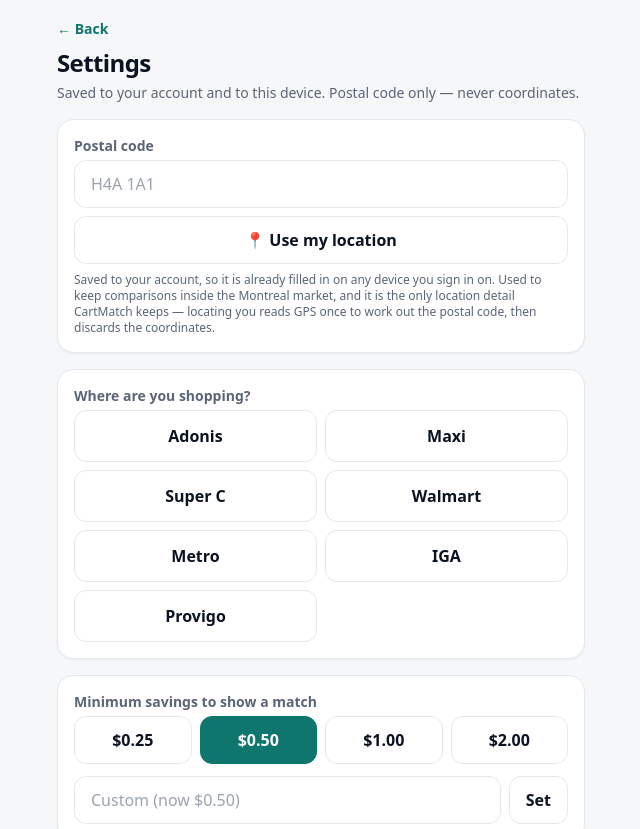
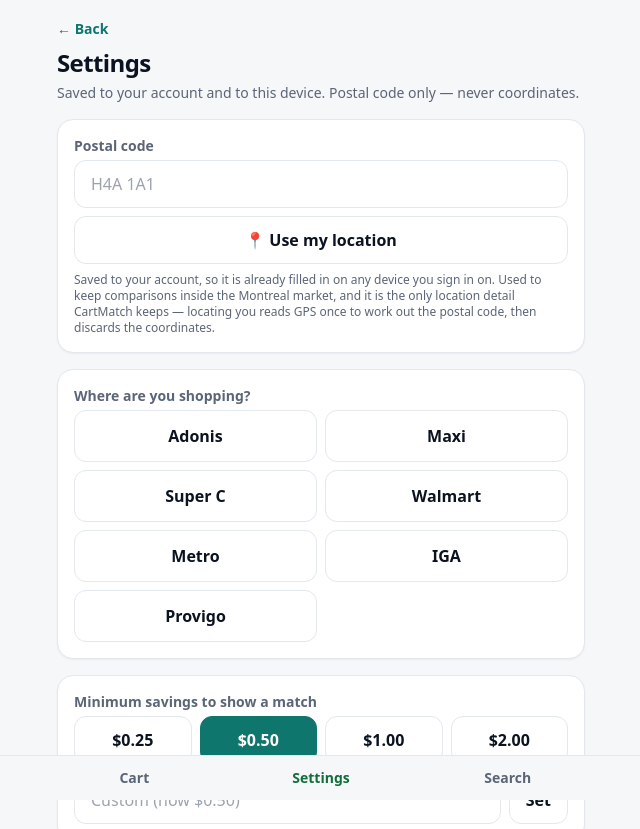
Before and after one commit to imetrobert/price-matcher, a Next.js app: page /setup in a window 1280 px wide. Shown: the top 829 px of the page, without its empty margins (319-959 px from the left). Built offline with nearby package versions, Linux system fonts and the light colour scheme; no server answers; the database is empty.

Commit message:
Add files via upload

```diff
--- a/src/components/ActiveFlyerPeriod.tsx
+++ b/src/components/ActiveFlyerPeriod.tsx
@@ -19,16 +19,16 @@
  * WHERE THE WINDOW COMES FROM
  * ---------------------------------------------------------------------------
  * Prefers the scanned-flyer window when any flyer covers today, since a
- * photographed flyer's dates are exact. Falls back to Flipp's window when
- * nothing has been scanned. Shows just today's date, plainly, when neither
- * source has anything — that is still true and still worth saying.
+ * photographed flyer's dates are exact and genuinely span one week. Falls
+ * back to the calendar's own Thursday-to-Wednesday week when nothing has
+ * been scanned — NOT to Flipp's own stored dates, which can span far wider
+ * than a week on offers tied to a longer-running promotion or catalog. The
+ * calendar is always right; the widest matching row in the database is not.
  */
 
 import { useEffect, useState } from "react";
-import {
-  loadAllFlyersResult,
-  loadFlippWindowThisWeek,
-} from "@/services/flyers/storage";
+import { loadAllFlyersResult } from "@/services/flyers/storage";
+import { currentWeekWindow } from "@/services/flyers/status";
 
 function todayIso(): string {
   return new Date().toISOString().slice(0, 10);
@@ -50,8 +50,6 @@
     validTo: string;
     source: "SCAN" | "FLIPP";
   } | null>(null);
-  // null = still loading, undefined-equivalent "checked, found nothing" is
-  // represented by window staying null after loaded flips true.
   const [loaded, setLoaded] = useState(false);
 
   useEffect(() => {
@@ -71,26 +69,20 @@
             .sort()
             .slice(-1)[0]!;
           setWindow({ validFrom, validTo, source: "SCAN" });
-          setLoaded(true);
-          return;
+        } else {
+          // Nothing scanned covers today. Rather than ask the database what
+          // Flipp's window is — fragile, since one long-running promotion on
+          // the feed can stretch it to months — the calendar itself defines
+          // the week. This is always right, and never needs a query.
+          setWindow({ ...currentWeekWindow(), source: "FLIPP" });
         }
-        // Nothing scanned covers today — try Flipp's window before giving up.
-        void loadFlippWindowThisWeek()
-          .then((flippWindow) => {
-            if (!live) return;
-            setWindow(
-              flippWindow
-                ? { ...flippWindow, source: "FLIPP" }
-                : null,
-            );
-            setLoaded(true);
-          })
-          .catch(() => {
-            if (live) setLoaded(true);
-          });
+        setLoaded(true);
       })
       .catch(() => {
-        if (live) setLoaded(true);
+        if (live) {
+          setWindow({ ...currentWeekWindow(), source: "FLIPP" });
+          setLoaded(true);
+        }
       });
 
     return () => {
--- /dev/null
+++ b/src/components/TabBar.tsx
@@ -0,0 +1,55 @@
+"use client";
+
+/**
+ * The app's three destinations, always reachable, always visible: Cart
+ * (scanning and uploading flyers — where the shopping actually happens),
+ * Settings (postal code, current store, minimum savings), and Search
+ * (product name across every source).
+ *
+ * Deliberately not on every screen. The scan flow, checkout mode (shown
+ * directly to a cashier), the deals comparison, saved carts, and the
+ * confirm-prices queue are all reached FROM the Cart tab, not siblings of
+ * it — a tab bar on top of an in-progress scan or a till-facing screen
+ * would compete with the one thing that screen exists to do. Present this
+ * only on the three tab destinations themselves: page.tsx, setup/page.tsx,
+ * search/page.tsx.
+ */
+
+import Link from "next/link";
+import { usePathname } from "next/navigation";
+
+const TABS = [
+  { href: "/", label: "Cart" },
+  { href: "/setup", label: "Settings" },
+  { href: "/search", label: "Search" },
+] as const;
+
+export function TabBar() {
+  const pathname = usePathname();
+
+  return (
+    <nav
+      className="fixed inset-x-0 bottom-0 z-10 border-t border-line bg-[#f6f7f9]"
+      style={{ paddingBottom: "env(safe-area-inset-bottom)" }}
+      aria-label="Main"
+    >
+      <div className="mx-auto flex max-w-[560px]">
+        {TABS.map((tab) => {
+          const active = pathname === tab.href;
+          return (
+            <Link
+              key={tab.href}
+              href={tab.href}
+              className={`flex-1 py-3 text-center text-sm font-semibold ${
+                active ? "text-good" : "text-muted"
+              }`}
+              aria-current={active ? "page" : undefined}
+            >
+              {tab.label}
+            </Link>
+          );
+        })}
+      </div>
+    </nav>
+  );
+}
```
